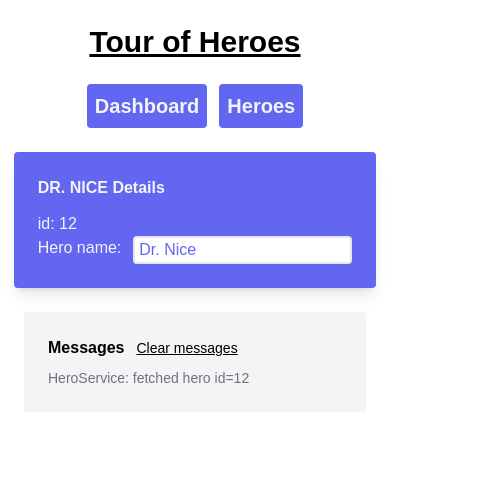
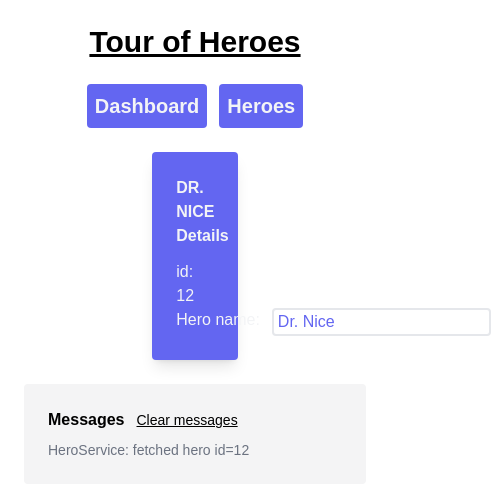
Before and after one commit to b0yu-li/angular-tour-of-heroes, an Angular app: page /detail/12 in a window 390 px wide. Shown: the top 494 px of the page, 491 px wide, since content can reach past the window. Built offline with nearby package versions, Linux system fonts and the light colour scheme.

Commit message:
style: hero detail width, and w/ media query enabled

```diff
--- a/src/app/hero-detail/hero-detail.component.html
+++ b/src/app/hero-detail/hero-detail.component.html
@@ -1,12 +1,12 @@
 <div class="flex justify-center">
     <div></div>
 
-    <div class="w-96 mt-6 p-6 flex flex-col shadow-lg rounded bg-indigo-500" *ngIf="hero">
+    <div class="w-1/4 lg:w-96 mt-6 p-6 flex flex-col shadow-lg rounded bg-indigo-500" *ngIf="hero">
         <h2 class="font-bold text-gray-100 mb-3">{{hero.name | uppercase}} Details</h2>
         <div class="text-gray-100">id: {{hero.id}}</div>
         <div class="flex">
             <label for="hero-name" class="text-nowrap text-gray-100">Hero name:</label>
-            <input class="ml-3 rounded border-2 px-1 text-indigo-500" id="hero-name" [(ngModel)]="hero.name"
+            <input class="ml-3 grow rounded border-2 px-1 text-indigo-500" id="hero-name" [(ngModel)]="hero.name"
                 placeholder="name">
         </div>
     </div>
```
Also changed, not shown: 1 other file (tests, documents, lock files or other folders).
